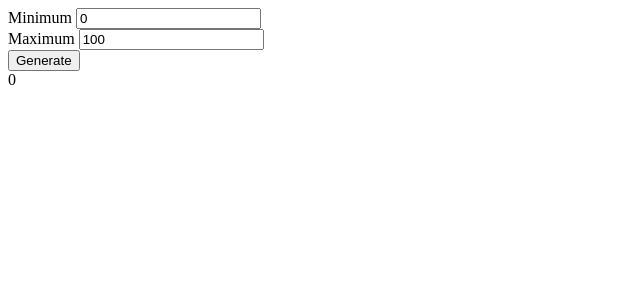
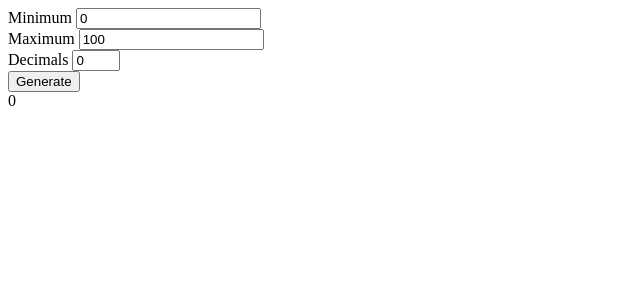
Before and after one commit to KmanCZ/React-Random-Number-Generator, a React (Create React App) app: page / in a window 1280 px wide. Shown: the top 300 px of the page, without its empty margins (0-640 px from the left). Built offline with nearby package versions, Linux system fonts and the light colour scheme.

Commit message:
Added decimals

```diff
--- a/src/App.tsx
+++ b/src/App.tsx
@@ -20,22 +20,26 @@ function Form(props: FormInterface) {
   const { display } = props;
   const [min, setMin] = useState(0);
   const [max, setMax] = useState(100);
+  const [dec, setDec] = useState(0);
 
   //Checks if there is any input and saves it
   const changeHandler = (
     e: ChangeEvent<HTMLInputElement>,
     setter: Dispatch<React.SetStateAction<number>>
   ) => {
-    if (!isNaN(parseInt(e.target.value))) {
-      setter(parseInt(e.target.value));
+    if (!isNaN(parseFloat(e.target.value))) {
+      setter(parseFloat(e.target.value));
     }
   };
 
   //Generates random number and displays it
   const submitHandler = (e: FormEvent) => {
     e.preventDefault();
-    const random = Math.floor(Math.random() * (max - min + 1)) + min;
-    display(random);
+
+    const random = Math.random() * (max - min) + min;
+    const addDec = parseFloat(random.toFixed(dec));
+
+    display(addDec);
   };
 
   return (
@@ -48,6 +52,7 @@ function Form(props: FormInterface) {
           id="min"
           value={min}
           max={max}
+          step="any"
           onChange={(e) => changeHandler(e, setMin)}
         />
       </section>
@@ -59,7 +64,20 @@ function Form(props: FormInterface) {
           id="max"
           min={min}
           value={max}
+          step="any"
           onChange={(e) => changeHandler(e, setMax)}
+        />
+      </section>
+      <section>
+        <label htmlFor="dec">Decimals </label>
+        <input
+          type="number"
+          name="dec"
+          id="dec"
+          min="0"
+          max="5"
+          value={dec}
+          onChange={(e) => changeHandler(e, setDec)}
         />
       </section>
       <button type="submit">Generate</button>
```
